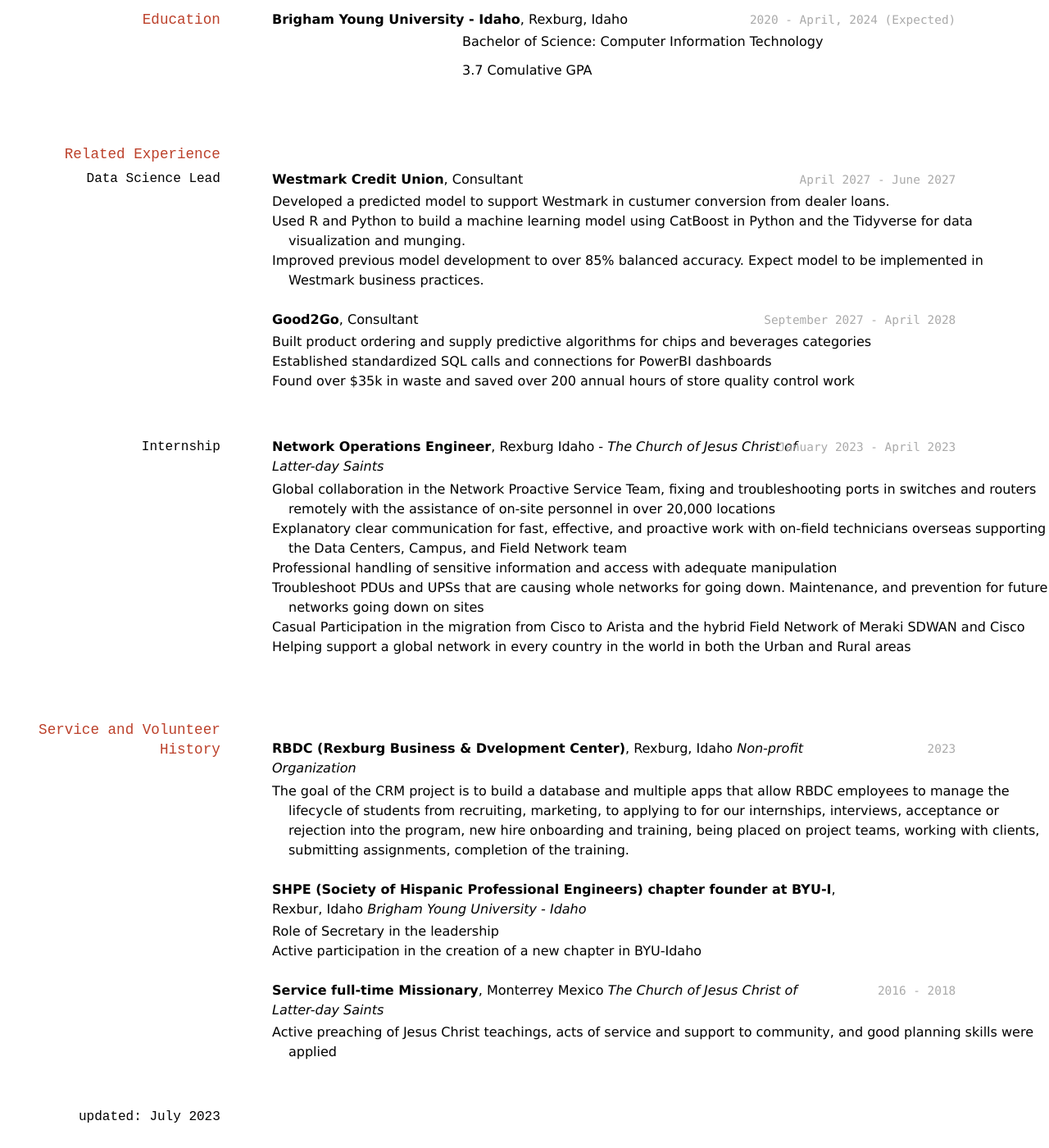
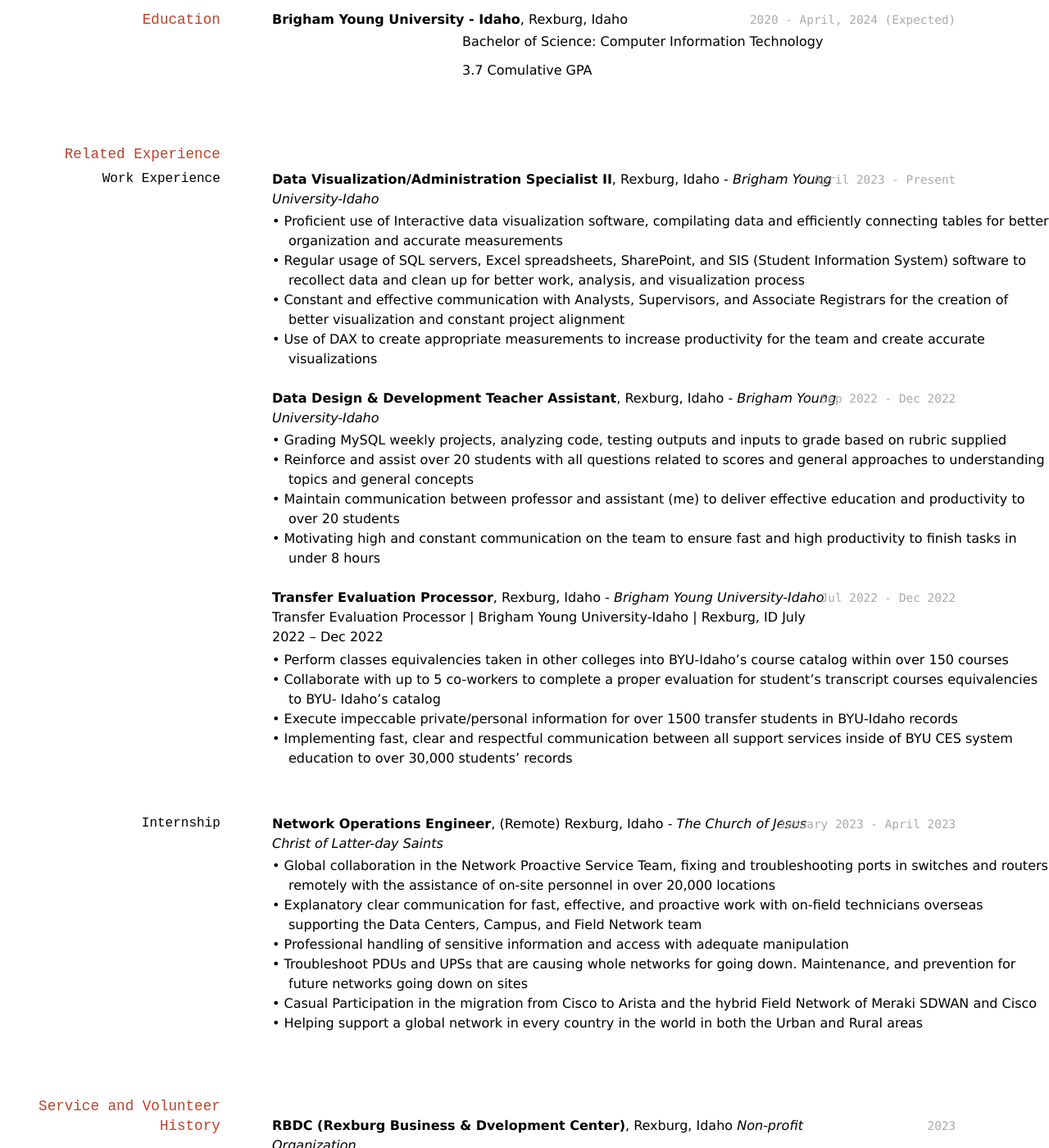
Before and after one commit to ismaeltenango/ismael_resume, a Jekyll site: the page built from docs/index.md, in a window 1280 px wide and 1400 px high, scrolled down 361 px. Shown: the whole window at 82% size. Built offline with Jekyll 4.4.1, drawn with Linux system fonts in a browser that asks for light colours; before the commit the page ends 1739 px from its top, so only the background shows below that; some of the changed text lies outside the part shown.

Commit message:
resume final1.1

```diff
--- a/docs/index.md
+++ b/docs/index.md
@@ -31,36 +31,45 @@
 ## Related Experience
 
 
+### Work Experience
+`April 2023 - Present`
+__Data Visualization/Administration Specialist II__, Rexburg, Idaho -
+_Brigham Young University-Idaho_
+- •	Proficient use of Interactive data visualization software, compilating data and efficiently connecting tables for better organization and accurate measurements
+- •	Regular usage of SQL servers, Excel spreadsheets, SharePoint, and SIS (Student Information System) software to recollect data and clean up for better work, analysis, and visualization process
+- •	Constant and effective communication with Analysts, Supervisors, and Associate Registrars for the creation of better visualization and constant project alignment
+- •	Use of DAX to create appropriate measurements to increase productivity for the team and create accurate visualizations
 
-### Data Science Lead
+`Sep 2022 - Dec 2022`
+__Data Design & Development Teacher Assistant__, Rexburg, Idaho -
+_Brigham Young University-Idaho_
+- •	Grading MySQL weekly projects, analyzing code, testing outputs and inputs to grade based on rubric supplied
+- •	Reinforce and assist over 20 students with all questions related to scores and general approaches to understanding topics and general concepts
+- •	Maintain communication between professor and assistant (me) to deliver effective education and productivity to over 20  students
+- •	Motivating high and constant communication on the team to ensure fast and high productivity to finish tasks in under 8 hours
 
-`April 2027 - June 2027`
-__Westmark Credit Union__, Consultant
+`Jul 2022 - Dec 2022`
+__Transfer Evaluation Processor__, Rexburg, Idaho -
+_Brigham Young University-Idaho_
+Transfer Evaluation Processor | Brigham Young University-Idaho | Rexburg, ID                                                       July 2022 – Dec 2022
+- •	Perform classes equivalencies taken in other colleges into BYU-Idaho's course catalog within over 150 courses
+- •	Collaborate with up to 5 co-workers to complete a proper evaluation for student's transcript courses equivalencies to BYU- Idaho's catalog
+- •	Execute impeccable private/personal information for over 1500 transfer students in BYU-Idaho records
+- •	Implementing fast, clear and respectful communication between all support services inside of BYU CES system education to over 30,000 students' records
 
-- Developed a predicted model to support Westmark in custumer conversion from dealer loans.
-- Used R and Python to build a machine learning model using CatBoost in Python and the Tidyverse for data visualization and munging.
-- Improved previous model development to over 85% balanced accuracy. Expect model to be implemented in Westmark business practices.
-
-`September 2027 - April 2028`
-__Good2Go__, Consultant
-
-- Built product ordering and supply predictive algorithms for chips and beverages categories
-- Established standardized SQL calls and connections for PowerBI dashboards
-- Found over $35k in waste and saved over 200 annual hours of store quality control work
 
 
 ### Internship
 
 `January 2023 - April 2023`
-__Network Operations Engineer__, Rexburg Idaho -
+__Network Operations Engineer__, (Remote) Rexburg, Idaho -
 _The Church of Jesus Christ of Latter-day Saints_
-- Global collaboration in the Network Proactive Service Team, fixing and troubleshooting ports in switches and routers remotely with the assistance of on-site personnel in over 20,000 locations
-- Explanatory clear communication for fast, effective, and proactive work with on-field technicians overseas supporting the Data Centers, Campus, and Field Network team
-- Professional handling of sensitive information and access with adequate manipulation
-- Troubleshoot PDUs and UPSs that are causing whole networks for going down. Maintenance, and prevention for future networks going down on sites
-- Casual Participation in the migration from Cisco to Arista and the hybrid Field Network of Meraki SDWAN and Cisco
-- Helping support a global network in every country in the world in both the Urban and Rural areas
-
+- • Global collaboration in the Network Proactive Service Team, fixing and troubleshooting ports in switches and routers remotely with the assistance of on-site personnel in over 20,000 locations
+- • Explanatory clear communication for fast, effective, and proactive work with on-field technicians overseas supporting the Data Centers, Campus, and Field Network team
+- • Professional handling of sensitive information and access with adequate manipulation
+- • Troubleshoot PDUs and UPSs that are causing whole networks for going down. Maintenance, and prevention for future networks going down on sites
+- • Casual Participation in the migration from Cisco to Arista and the hybrid Field Network of Meraki SDWAN and Cisco
+- • Helping support a global network in every country in the world in both the Urban and Rural areas
 
 
 
@@ -77,13 +86,27 @@
 
 __SHPE (Society of Hispanic Professional Engineers) chapter founder at BYU-I__, Rexbur, Idaho
 _Brigham Young University - Idaho_
-- Role of Secretary in the leadership
-- Active participation in the creation of a new chapter in BYU-Idaho
+- • Role of Secretary in the leadership
+- • Active participation in the creation of a new chapter in BYU-Idaho
 
 `2016 - 2018`
-__Service full-time Missionary__, Monterrey Mexico
+__Service full-time Missionary__, Monterrey, Mexico
 _The Church of Jesus Christ of Latter-day Saints_
-- Active preaching of Jesus Christ teachings, acts of service and support to community, and good planning skills were applied
+- • Active preaching of Jesus Christ teachings, acts of service and support to community, and good planning skills were applied
+
+## Skills
+
+•	MySQL (Proficient)
+•	Python (Proficient)
+•	CSS (Proficient)
+•	HTML(Proficient)
+•	Cisco Networking (Proficient)
+•	JavaScript (Intermediate)	•	Linux Shell Scripting (Intermediate)
+•	DAX (Intermediate)
+•	EXCEL (Moderate)
+•	PowerShell (basic)
+•	PHP (basic)
+•	AWS (basic)
 
 
 ### updated: July 2023
```
